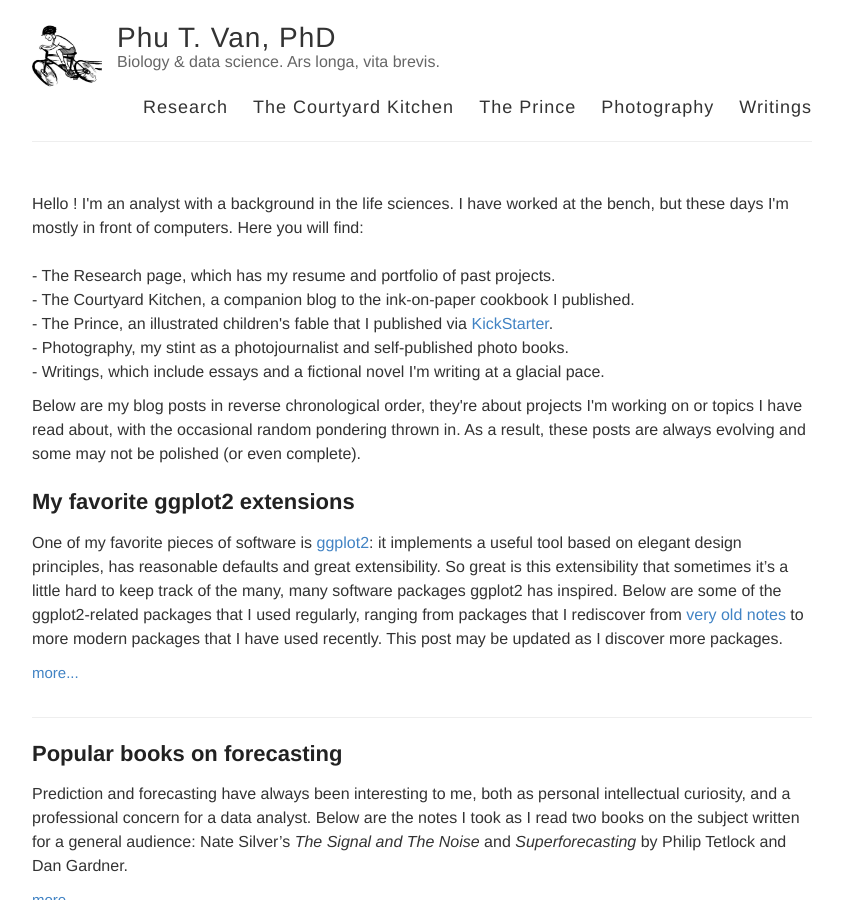
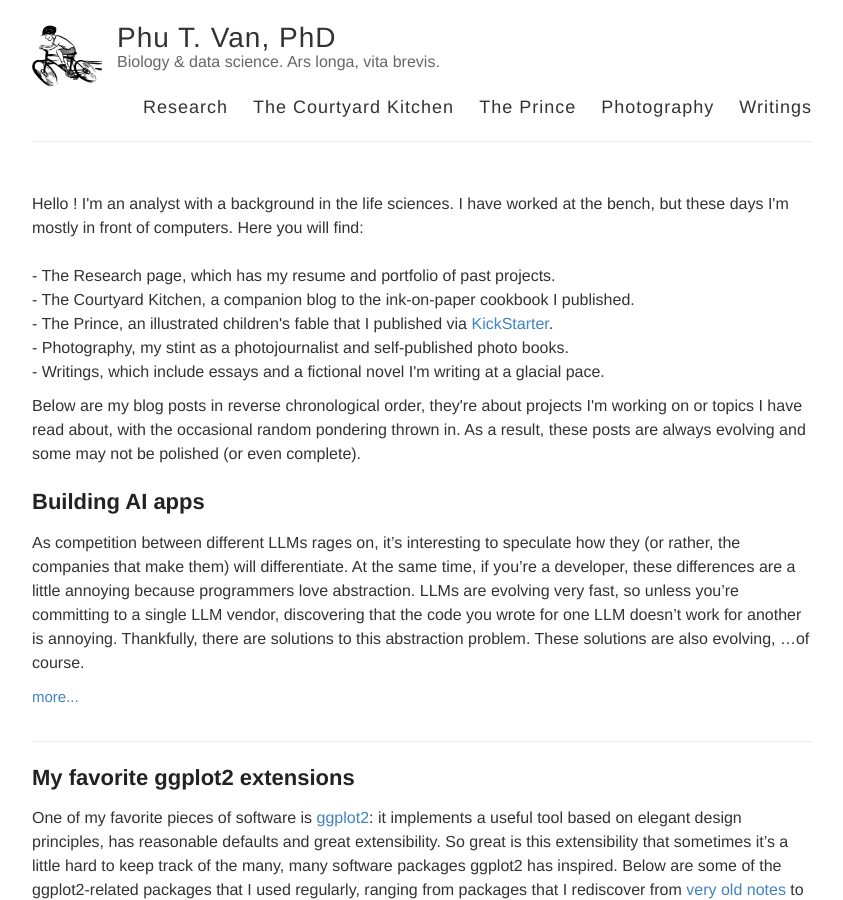
Before and after one commit to ptvan/ptvan.github.io, a Jekyll site: the page built from index.html, in a window 1280 px wide and 900 px high. Shown: the whole window, without its empty margins (218-1061 px from the left). Built offline with Jekyll 4.4.1, drawn with Linux system fonts in a browser that asks for light colours.

Commit message:
AI app post and minor edits

```diff
--- /dev/null
+++ b/_posts/2025-06-06-building-AI-apps.md
@@ -0,0 +1,24 @@
+---
+layout: post
+title: Building AI apps
+---
+
+As competition between different LLMs rages on, it's interesting to speculate how they (or rather, the companies that make them) will differentiate. At the same time, if you're a developer, these differences are a little annoying because programmers love abstraction. LLMs are evolving very fast, so unless you're committing to a single LLM vendor, discovering that the code you wrote for one LLM doesn't work for another is annoying. Thankfully, there are solutions to this abstraction problem. These solutions are also evolving, ...of course.
+
+### Abstraction and standardization are your friends: APIs and MCP
+
+As I mentioned [previously](https://ptvan.github.io/neural-networks/), Ollama makes obtaining and updating open-source LLMs much simpler, which is great given how many are available. You can also launch an LLM and chat with it directly on your local machine, which is also helpful if you don't want to buy tokens just to prototype an app.
+
+For programmatic access, the major LLM vendors use RESTful APIs since the requests will be coming over HTTP. In addition to these APIs, the opaquely-named **Model Context Protocol** (or simply [https://modelcontextprotocol.io/](MCP)) bills itself as "the USB-C port of AI applications" and accomplishes this by providing SDKs for common LLM tasks in popular languages (the name is less opaque when you realize "Model" here refers to LLMs). In addition to serving API calls, MCP also features _dynamic self discovery_, asking the LLM it interfaces with what functionalities are available, and making those accessible to the programmer.
+
+### The Age of Agents
+
+In 2025, the AI app you create will likely involve an agent, which has the knowledge of LLMs and can also use tools. In increasing order of sophistication, the major conceptual types of agents are:
+
+- **Simple reflex agents**: reacts to input data via condition-action rules
+- **Model-based reflex agents**: remembers previous states in applying condition-action rules
+- **Goal-based agents**: works towards higher-level aims which can involve multiple steps
+- **Utility-based agents**: evaluates multiple runs of strategy
+- **Learning agents**: combines and optimizes strategies over time
+
+Of course you can also use more than one agent in a _multi-agent system_, which requires _orchestration_. In building these systems, Anthropic (who created MCP) recommends that you use "[simple, composable patterns rather than complex frameworks](https://www.anthropic.com/engineering/building-effective-agents)". In the same blogpost they also listed several frameworks: LangGraph, Rivet, Vellum and Amazon Bedrock Agents. My friend and former colleague Dan told me about [PydanticAI](https://github.com/pydantic/pydantic-ai) which was great fun to play around in.
```
Also changed, not shown: _posts/2020-01-20-neural-networks.md (+0 -1 lines).
